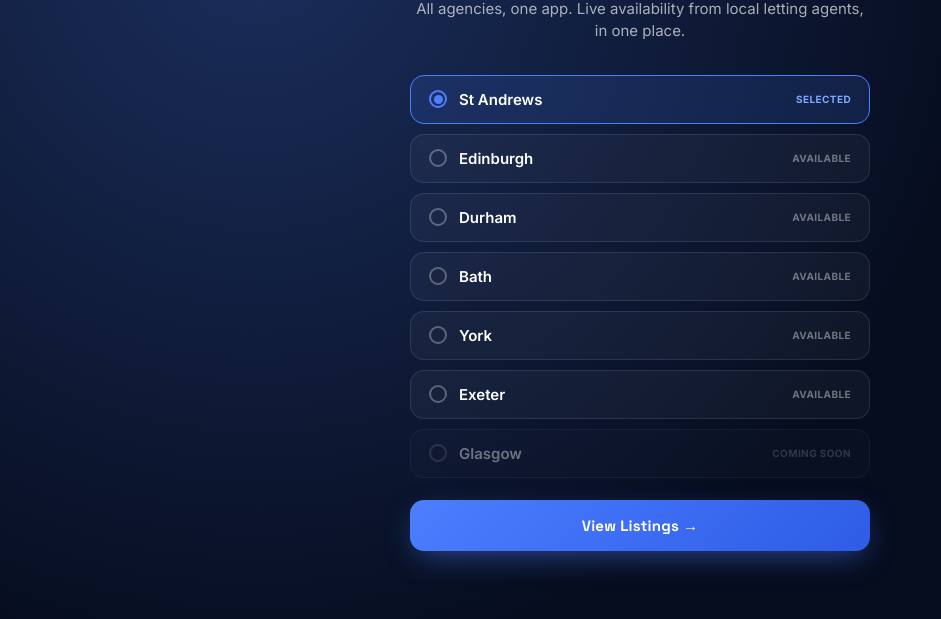
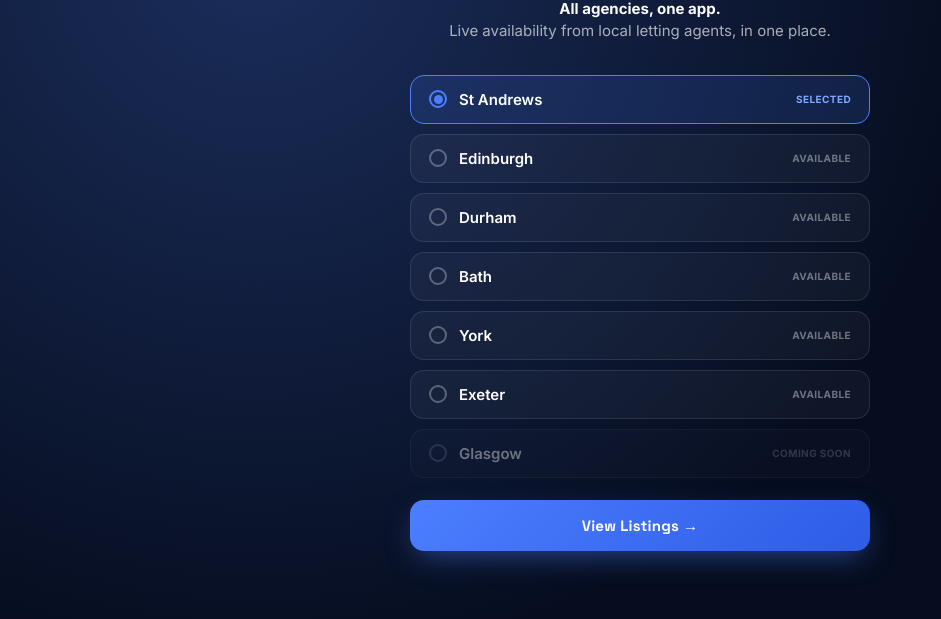
Before and after one commit to borismetaliaj-hash/roomwatch, a website: page index.html in a window 1280 px wide. Shown: the part 181-800 px from the top of the page, without its empty margins (0-941 px from the left). Drawn offline with Linux system fonts and the light colour scheme.

Commit message:
Update index.html

```diff
--- a/index.html
+++ b/index.html
@@ -263,7 +263,7 @@ to { opacity: 1; transform: translateY(0); }
 <div class="landing-card">
 <span class="eyebrow">Student housing, solved</span>
 <h1 class="wordmark">Room<span>run</span></h1>
-<p class="tagline">All agencies, one app. Live availability from local letting agents, in one place.</p>
+<p class="tagline"><strong style="color:#fff; font-weight:700;">All agencies, one app.</strong><br>Live availability from local letting agents, in one place.</p>
 <div class="city-list" id="cityList"></div>
 <button class="enter-btn" onclick="enterDashboard()">View Listings →</button>
 </div>
```
